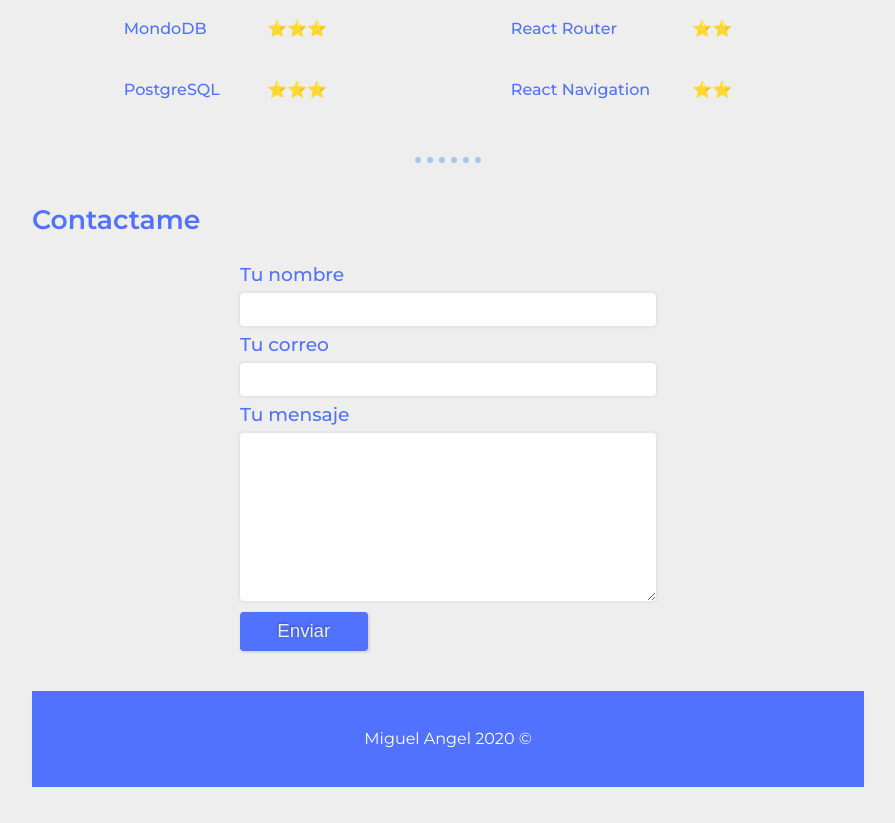
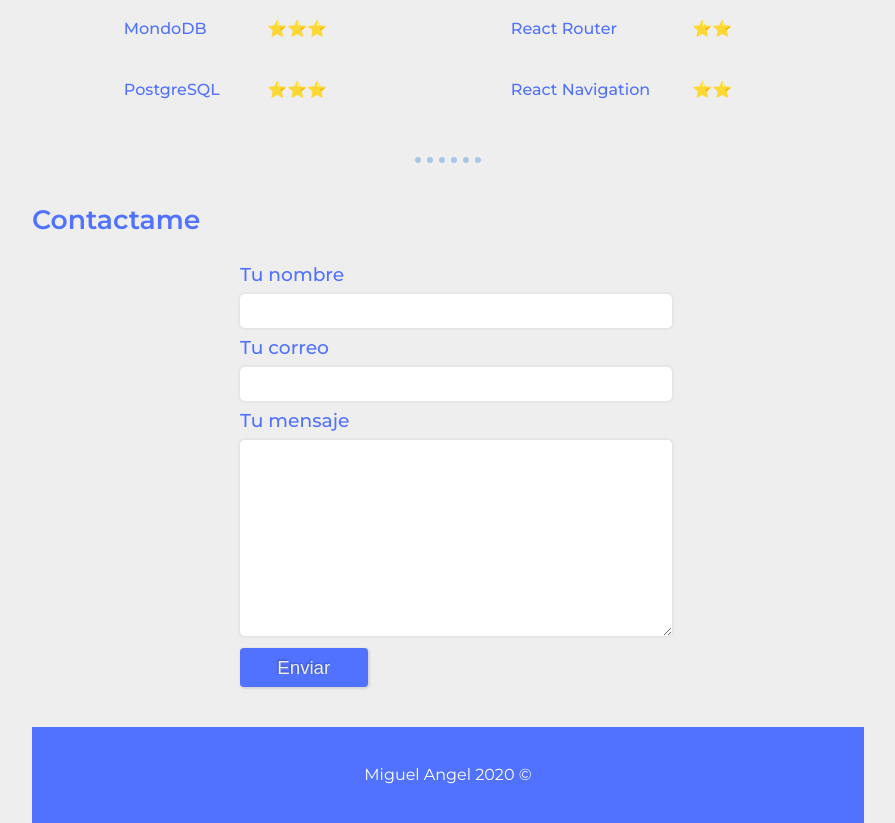
Before and after one commit to geaglts/CV, a plain HTML site: page index.html in a window 1280 px wide. Shown: the part 1199-2022 px from the top of the page, without its empty margins (192-1087 px from the left). Before the commit the page ends 1986 px from the top, so only its background shows below. Drawn offline with Linux system fonts and the light colour scheme.

Commit message:
Change form styles

```diff
--- a/css/styles.css
+++ b/css/styles.css
@@ -148,9 +148,12 @@ footer p {
     width: 100%;
     margin: 0.5em 0;
     border: none;
-    padding: 0.7em 0;
+    padding: 0.5em 0.5em;
     box-shadow: 0px 0px 2px 2px rgba(0, 0, 0, 0.04);
     border-radius: 0.3em;
+    color: #5171ff;
+    font-size: 12pt;
+    font-weight: 500;
 }
 
 .contact-form button {
--- a/index.html
+++ b/index.html
@@ -166,11 +166,11 @@
                 class="contact-form"
             >
                 <label>Tu nombre</label>
-                <input type="text" name="yourName" value="" /> <br />
+                <input type="text" name="Your Name" value="" /> <br />
                 <label>Tu correo</label>
-                <input type="email" name="yourEmail" value="" /> <br />
+                <input type="email" name="Your Email" value="" /> <br />
                 <label>Tu mensaje</label> <br />
-                <textarea name="yourMessage" cols="30" rows="10"></textarea>
+                <textarea name="Your Message" cols="30" rows="10"></textarea>
                 <br />
                 <button type="submit">Enviar</button>
             </form>
```
